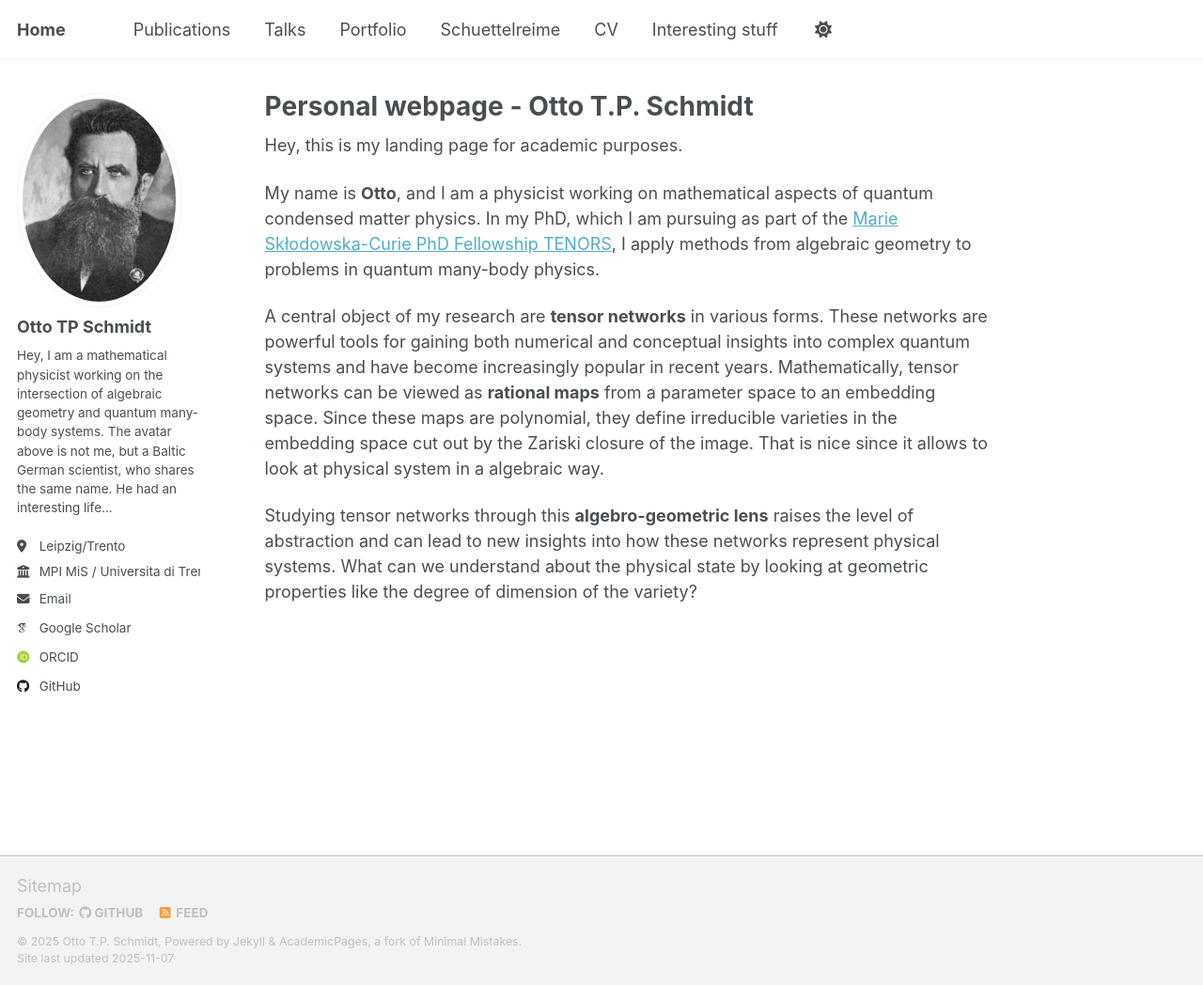
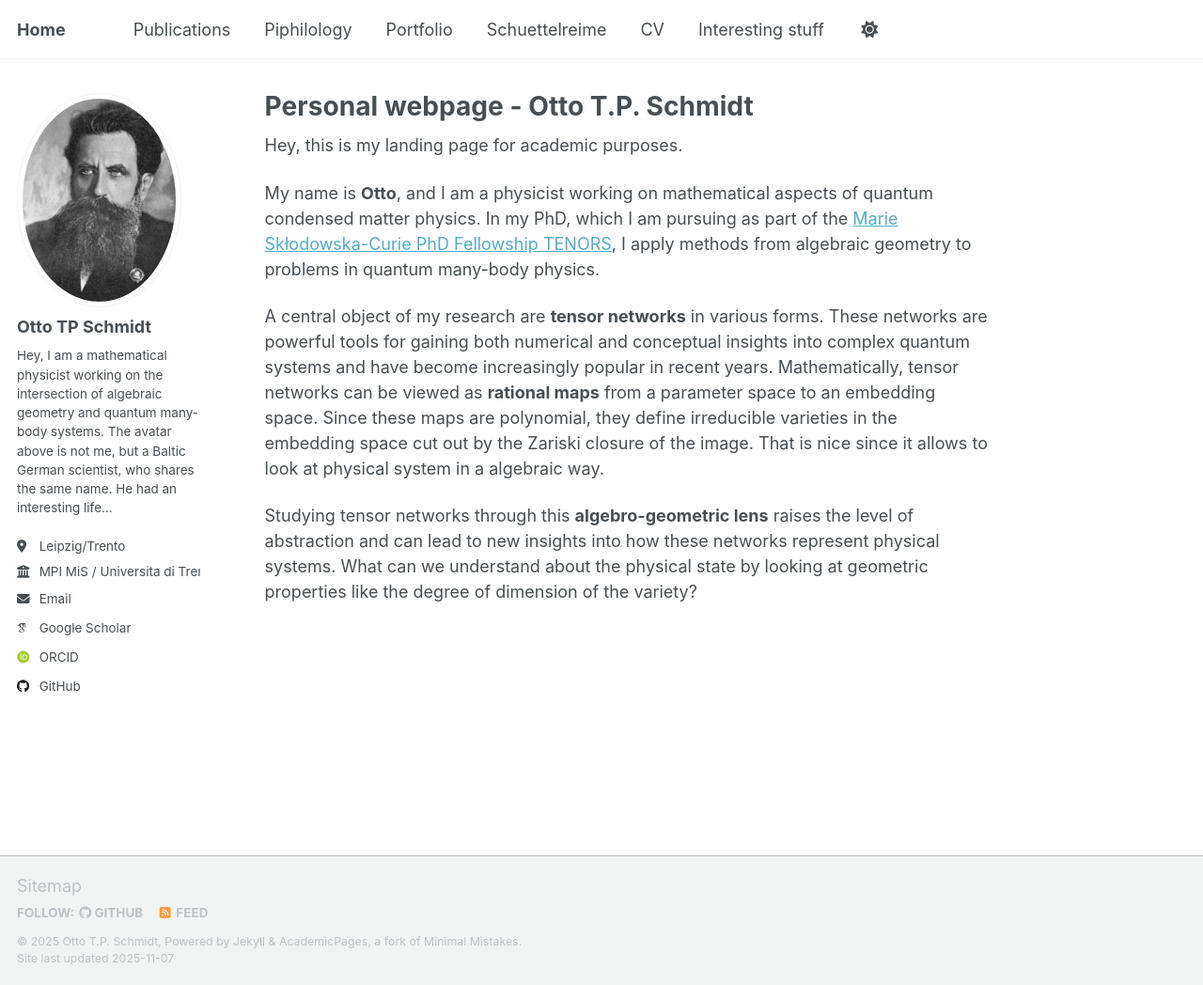
Before and after one commit to ottotpschmidt/ottotpschmidt.github.io, a Jekyll site: the page built from _pages/about.md, in a window 1280 px wide and 1048 px high. Shown: the whole window at 94% size. Built offline with Jekyll 4.4.1, drawn with Linux system fonts in a browser that asks for light colours; some web fonts are replaced; a script that is not in the unit is left out.

Commit message:
Replace 'Talks' with 'Piphilology' in navigation

```diff
--- a/_data/navigation.yml
+++ b/_data/navigation.yml
@@ -11,8 +11,8 @@ main:
   - title: "Publications"
     url: /publications/
 
-  - title: "Talks"
-    url: /talks/
+  - title: "Piphilology"
+    url: /pi/
 
   - title: "Portfolio"
     url: /portfolio/
```
